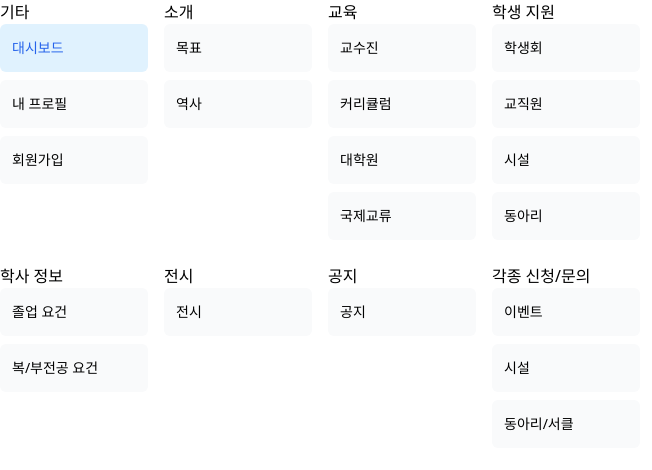
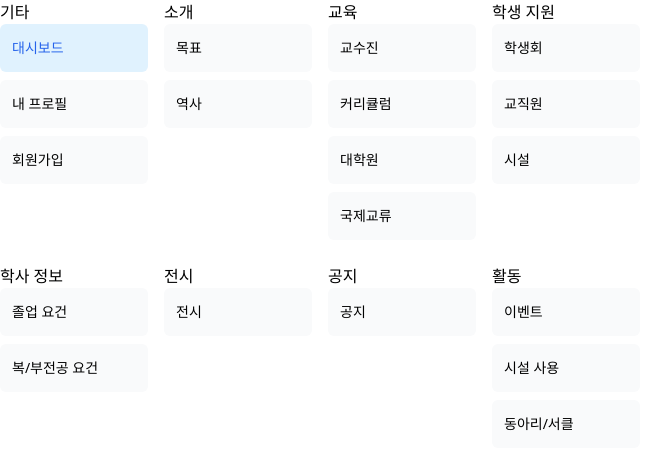
Before and after one commit to solm0/kmuvcd, a Next.js app: page / in a window 1280 px wide. Shown: the top 470 px of the page, without its empty margins (0-652 px from the left). Built offline with nearby package versions, Linux system fonts and the light colour scheme.

Commit message:
edit sitemap

```diff
--- a/app/(03_StudentSupport)/clubs/page.tsx
+++ /dev/null
@@ -1,41 +0,0 @@
-import { Metadata } from 'next';
-import { fetchCMSData } from '@/app/components/cms/fetchCMSData';
-import { PostProps } from '@/app/types';
-import Website from '@/app/components/ui/website';
-import MdText from '@/app/components/ui/md-text';
-import { ImageMedia } from '@/app/components/ui/media';
-
-export const metadata: Metadata = {
-    title: '동아리 소개',
-};
-
-export default async function Page() {
-    const data = await fetchCMSData<PostProps>('club-overviews?populate=website&populate=thumbnail') as PostProps[];
-
-    if (!data || data.length === 0) {
-        return <p>No data available or failed to load.</p>;
-    }
-
-    return (
-        <div>
-            <h1 className='text-2xl pb-8'>동아리 소개</h1>
-            <p>&apos;로그인 후 더보기&apos; 버튼, 로그인/회원가입 페이지로 리다이렉트</p>
-            {data.map((post: PostProps) => (
-                <div key={post.id} className='rounded-lg bg-gray-100 p-8'>
-                    <p>name:{post.name}</p>
-                    {post.thumbnail && (
-                        <ImageMedia media={post.thumbnail} />
-                    )}
-                    <MdText markdown={post.text ?? " "} />
-                    {post.website && post.website?.length > 0 && (
-                        <div>website:
-                            {post.website?.map((website) => (
-                                <Website key={website.id} website={website} />
-                            ))}
-                        </div>
-                    )}
-                </div>
-            ))}
-        </div>
-    );
-}
--- a/app/(07_StudentHub)/clubs_detail/page.tsx
+++ b/app/(07_StudentHub)/clubs_detail/page.tsx
@@ -1,14 +1,16 @@
 import { Metadata } from 'next';
 import { fetchCMSData } from '@/app/components/cms/fetchCMSData';
 import { PostProps } from '@/app/types';
+import Website from '@/app/components/ui/website';
 import MdText from '@/app/components/ui/md-text';
+import { ImageMedia } from '@/app/components/ui/media';
 
 export const metadata: Metadata = {
-    title: '동아리',
+    title: '동아리 소개',
 };
 
 export default async function Page() {
-    const data = await fetchCMSData<PostProps>('clubs') as PostProps[];
+    const data = await fetchCMSData<PostProps>('club-overviews?populate=website&populate=thumbnail') as PostProps[];
 
     if (!data || data.length === 0) {
         return <p>No data available or failed to load.</p>;
@@ -16,11 +18,22 @@ export default async function Page() {
 
     return (
         <div>
-            <h1 className='text-2xl pb-8'>동아리</h1>
+            <h1 className='text-2xl pb-8'>동아리 소개</h1>
+            <p>&apos;로그인 후 더보기&apos; 버튼, 로그인/회원가입 페이지로 리다이렉트</p>
             {data.map((post: PostProps) => (
                 <div key={post.id} className='rounded-lg bg-gray-100 p-8'>
                     <p>name:{post.name}</p>
+                    {post.thumbnail && (
+                        <ImageMedia media={post.thumbnail} />
+                    )}
                     <MdText markdown={post.text ?? " "} />
+                    {post.website && post.website?.length > 0 && (
+                        <div>website:
+                            {post.website?.map((website) => (
+                                <Website key={website.id} website={website} />
+                            ))}
+                        </div>
+                    )}
                 </div>
             ))}
         </div>
--- a/app/(07_StudentHub)/workplaces/page.tsx
+++ b/app/(07_StudentHub)/workplaces/page.tsx
@@ -5,7 +5,7 @@ import Website from '@/app/components/ui/website';
 import MdText from '@/app/components/ui/md-text';
 
 export const metadata: Metadata = {
-    title: '공간',
+    title: '시설 사용',
 };
 
 export default async function Page() {
--- a/app/components/ui/site-map.tsx
+++ b/app/components/ui/site-map.tsx
@@ -31,7 +31,6 @@ const categories = [
       { name: '학생회', href: '/student_councils'},
       { name: '교직원', href: '/staffs'},
       { name: '시설', href: '/facility'},
-      { name: '동아리', href: '/clubs'}
     ]
   },
   { name: '학사 정보',
@@ -50,10 +49,10 @@ const categories = [
       { name: '공지', href: '/notices'}
     ]
   },
-  { name: '각종 신청/문의',
+  { name: '활동',
     lists: [
       { name: '이벤트', href: '/events'},
-      { name: '시설', href: '/workplaces'},
+      { name: '시설 사용', href: '/workplaces'},
       { name: '동아리/서클', href: '/clubs_detail'}
     ]
   }
```
